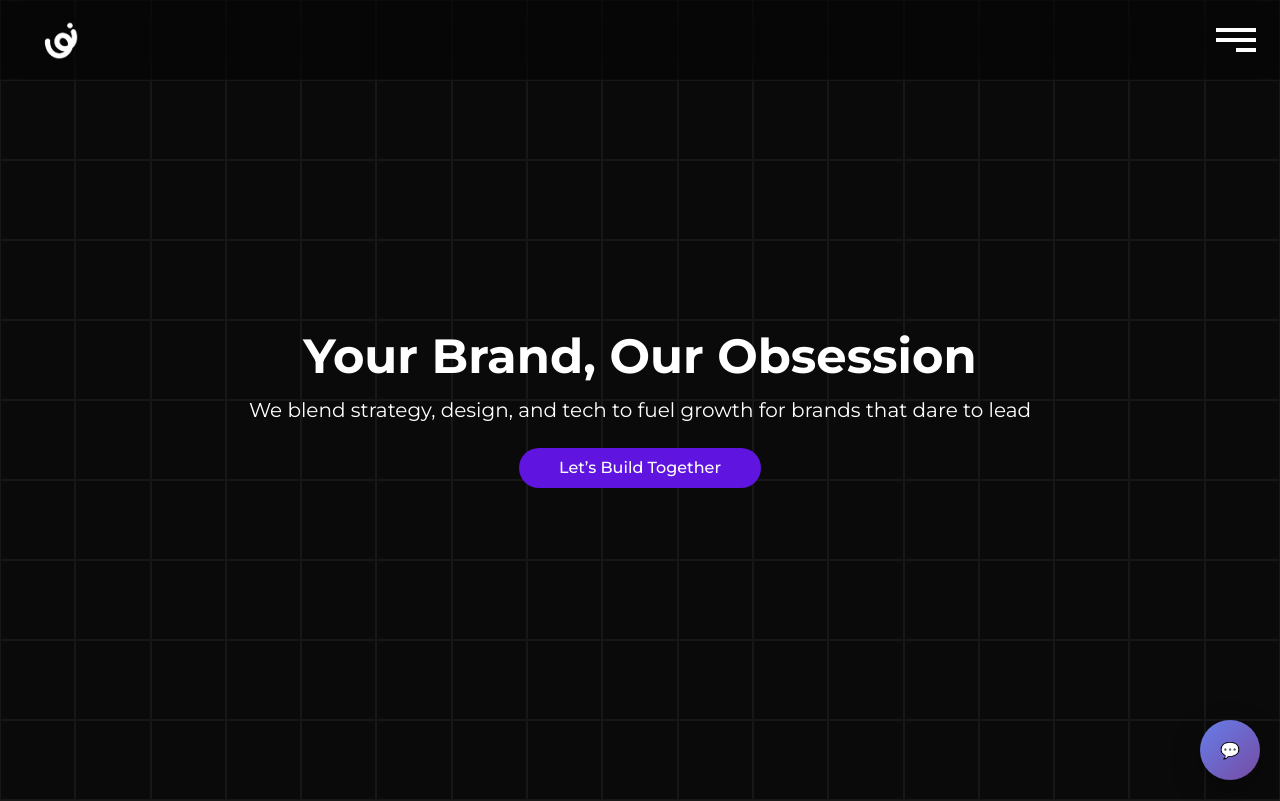
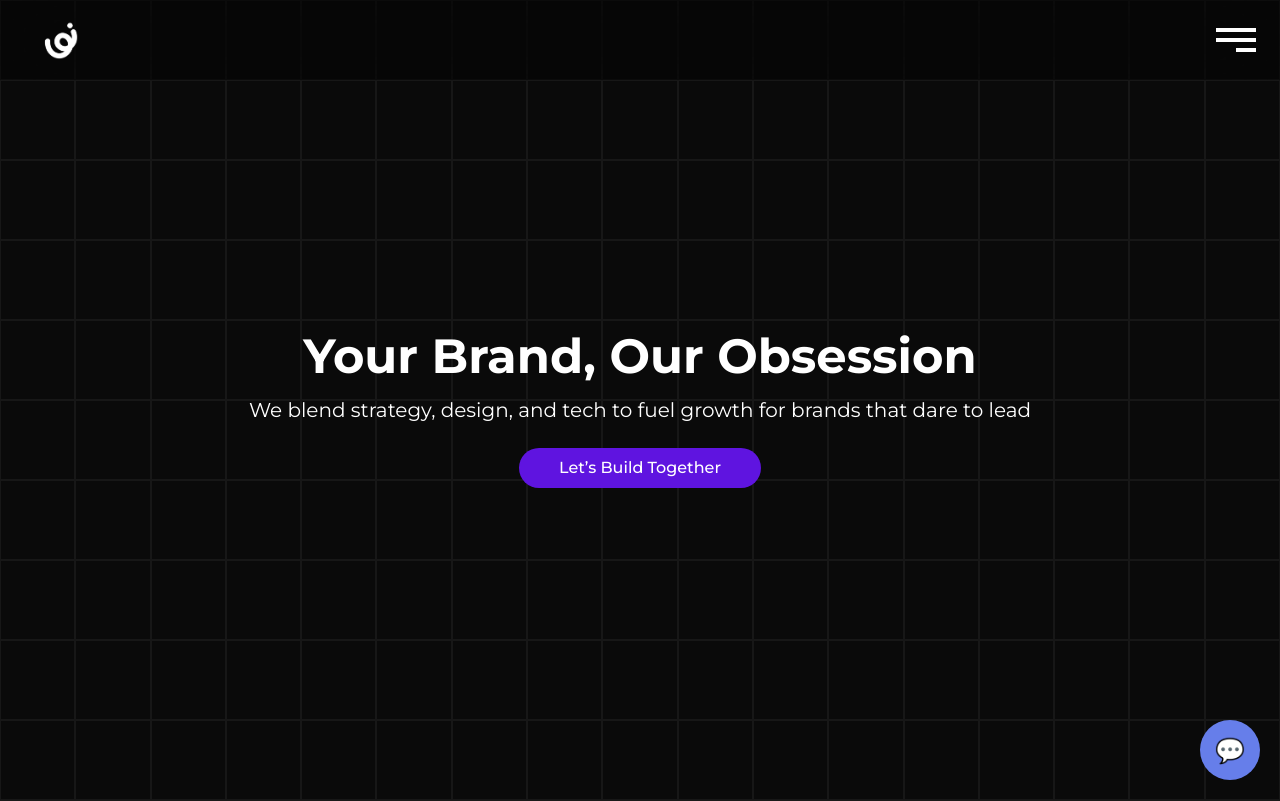
Before and after one commit to Unicostudios/UnicoLatest, a Next.js app: page / in a window 1280 px wide. Shown: the top 801 px of the page. Built offline with nearby package versions, Linux system fonts and the light colour scheme.

Commit message:
Refactor ChatWidget component styles and comments

```diff
--- a/src/app/components/ChatWidget.jsx
+++ b/src/app/components/ChatWidget.jsx
@@ -1,19 +1,18 @@
 "use client";
 
+import { usePathname } from "next/navigation";
 import { useState } from "react";
-import { usePathname } from "next/navigation";
 
 export default function ChatWidget() {
   const pathname = usePathname();
 
-  // ❌ Hide chatbot on tools pages
+  // 🚫 Hide on tools page
   if (pathname.startsWith("/tools")) return null;
 
   const [open, setOpen] = useState(false);
 
   return (
     <>
-      {/* Floating Button */}
       <div
         onClick={() => setOpen(!open)}
         style={{
@@ -23,19 +22,19 @@ export default function ChatWidget() {
           width: "60px",
           height: "60px",
           borderRadius: "50%",
-          background: "linear-gradient(135deg, #667eea 0%, #764ba2 100%)",
+          background: "#667eea",
           display: "flex",
           alignItems: "center",
           justifyContent: "center",
           cursor: "pointer",
           zIndex: 9999,
-          boxShadow: "0 10px 30px rgba(0,0,0,0.3)",
+          color: "white",
+          fontSize: "24px",
         }}
       >
         💬
       </div>
 
-      {/* Chat Box */}
       {open && (
         <div
           style={{
@@ -48,13 +47,11 @@ export default function ChatWidget() {
             border: "1px solid #333",
             borderRadius: "12px",
             padding: "10px",
+            color: "white",
             zIndex: 9999,
-            color: "white",
           }}
         >
-          <div style={{ fontSize: "14px", marginBottom: "10px" }}>
-            Chatbot coming soon...
-          </div>
+          Chatbot coming soon...
         </div>
       )}
     </>
```
